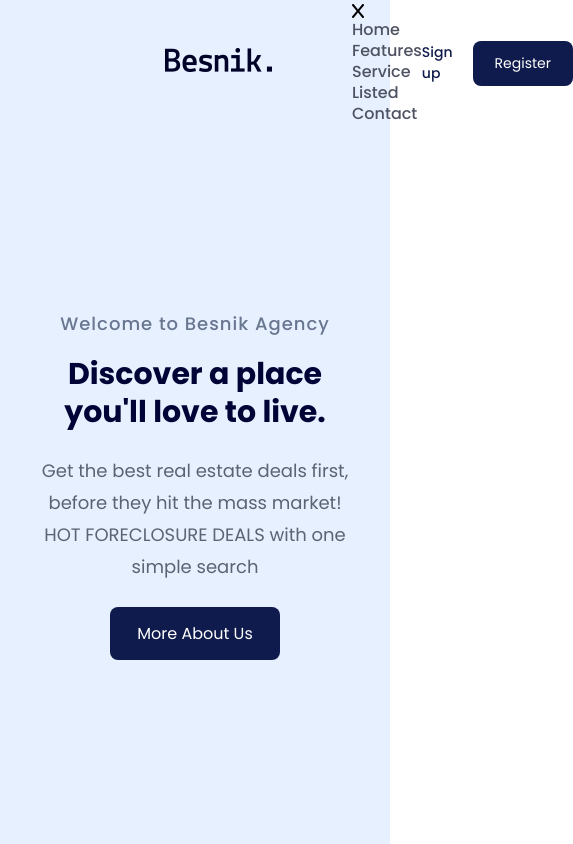
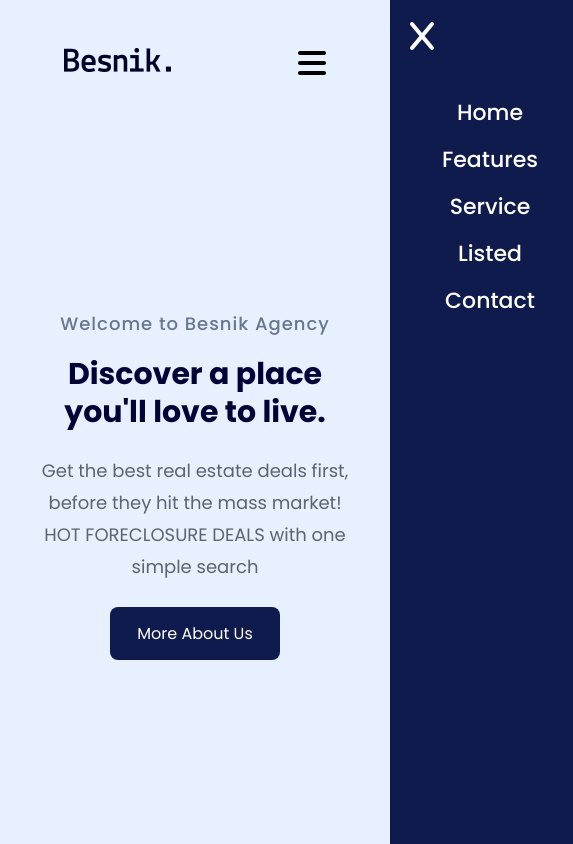
Before and after one commit to bujakkristijan/sc-entry-task, a website: page index.html in a window 390 px wide. Shown: the top 844 px of the page, 573 px wide, since content can reach past the window. Drawn offline with Linux system fonts and the light colour scheme.

Commit message:
responsive za mobile screen size uradjen

```diff
--- a/index.html
+++ b/index.html
@@ -13,7 +13,7 @@
         <!-- **************************-->
         <!-- HEADER SECTION START -->
         <!-- **************************-->
-        <header>
+        <div class="header">
             <navbar class="navbar">
                 <div class="logo-container">
                     <img class="image-logo" src="./images/logo.png" alt="An example PNG image">
@@ -47,7 +47,7 @@
                     <img class="image-header" src="./images/house-illustration.png" alt="An example PNG image">
                 </div>
             </div>
-        </header>
+        </div>
         <!-- **************************-->
         <!-- HEADER SECTION FINISH -->
         <!-- **************************-->
--- a/index.js
+++ b/index.js
@@ -1 +1,23 @@
 // npm install --save-dev sass gulp gulp-sass gulp-clean gulp-rename gulp-clean-css
+
+const navLinks = document.querySelector(".nav-links-container");
+const hamburgerMenuIcon = document.querySelector(".bars-icon");
+const xIcon = document.querySelector(".x-icon");
+const navButtons = document.querySelector(".nav-buttons-container");
+
+function showMenu() {
+    navLinks.style.right = "0px";
+    navLinks.style.boxShadow = "0 0 0 10000px rgba(0, 0, 0, .50)";
+    navButtons.style.display = "block";
+    navLinks.appendChild(navButtons);
+  }
+
+  function hideMenu(){
+    navLinks.style.right = "-200px";
+    navLinks.style.boxShadow = "0 0 0 0 rgba(0,0,0,0)";
+    navButtons.style.display = "none";
+    navLinks.removeChild(navButtons);
+  }
+
+hamburgerMenuIcon.addEventListener("click", showMenu);
+xIcon.addEventListener("click", hideMenu);
--- a/style.scss
+++ b/style.scss
@@ -104,10 +104,11 @@ body{
     display: none;
 }
 
-header{
+.header{
     height: 100vh;
     width: 100vw;
     background-color: var(--header-background);
+
 }
 
 .navbar{
@@ -118,6 +119,7 @@ header{
     padding-right: 165px;
     align-items: center;
     height: 15vh;
+
 }
 
 .image-logo{
@@ -226,8 +228,9 @@ header{
 @media(max-width: 1200px){
     .x-icon, .bars-icon{
         display: block;
+        font-size: 32px;
     }
-    .nav-links-container{
+    .nav-links-container, .nav-buttons-container{
         display: block;
     }
     .header-content-container{
@@ -250,6 +253,49 @@ header{
     .hc-button{
         margin-left: auto;
         margin-right: auto;
+    }
+    .nav-links-container{
+        position: fixed;
+        background-color: var(--sign-up-btn-color);
+        height: 100vh;
+        width: 200px;
+        top: 0;
+        right: -200px;
+        // text-align: left;
+        z-index: 50;
+        transition: 1s;
+        text-align: center;
+    }
+    .nav-buttons-container{
+       display: none;
+
+    }
+
+    .navbar{
+        padding: 0;
+        justify-content: space-around;
+    }
+    .x-icon{
+        fill: white; // ide fill za svg izgleda
+        margin-top: 20px;
+        margin-left: 20px;
+        margin-bottom: 50px;
+    }
+    .nav-link{
+        color: white;
+        margin-top: 26px;
+        margin-bottom: 26px;
+        font-size: 22px;
+    }
+    .nav-buttons-container{
+        margin-top: 80px;
+    }
+    .nav-sign-up-btn{
+        color: rgb(187, 191, 255);
+        margin-bottom: 12px;
+    }
+    .nav-register-btn{
+        background-color: rgb(5, 117, 169);
     }
 }
 
```
Also changed, not shown: style.min.css.
